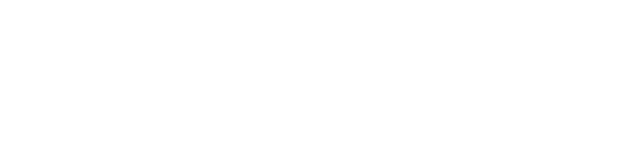
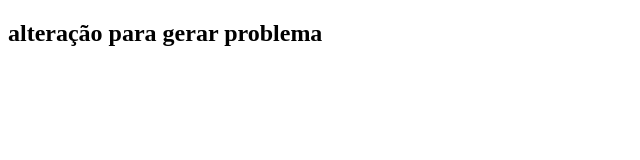
Before and after one commit to Camenraider/gama-no-github, a plain HTML site: page index.html in a window 1280 px wide. Shown: the whole page, without its empty margins (0-640 px from the left). Drawn offline with Linux system fonts and the light colour scheme.

Commit message:
outro commit desta vez em master

```diff
--- a/index.html
+++ b/index.html
@@ -7,6 +7,6 @@
     <title>Minha Página HTML</title>
 </head>
 <body>
-
+    <h2>alteração para gerar problema</h2>
 </body>
 </html>
```
